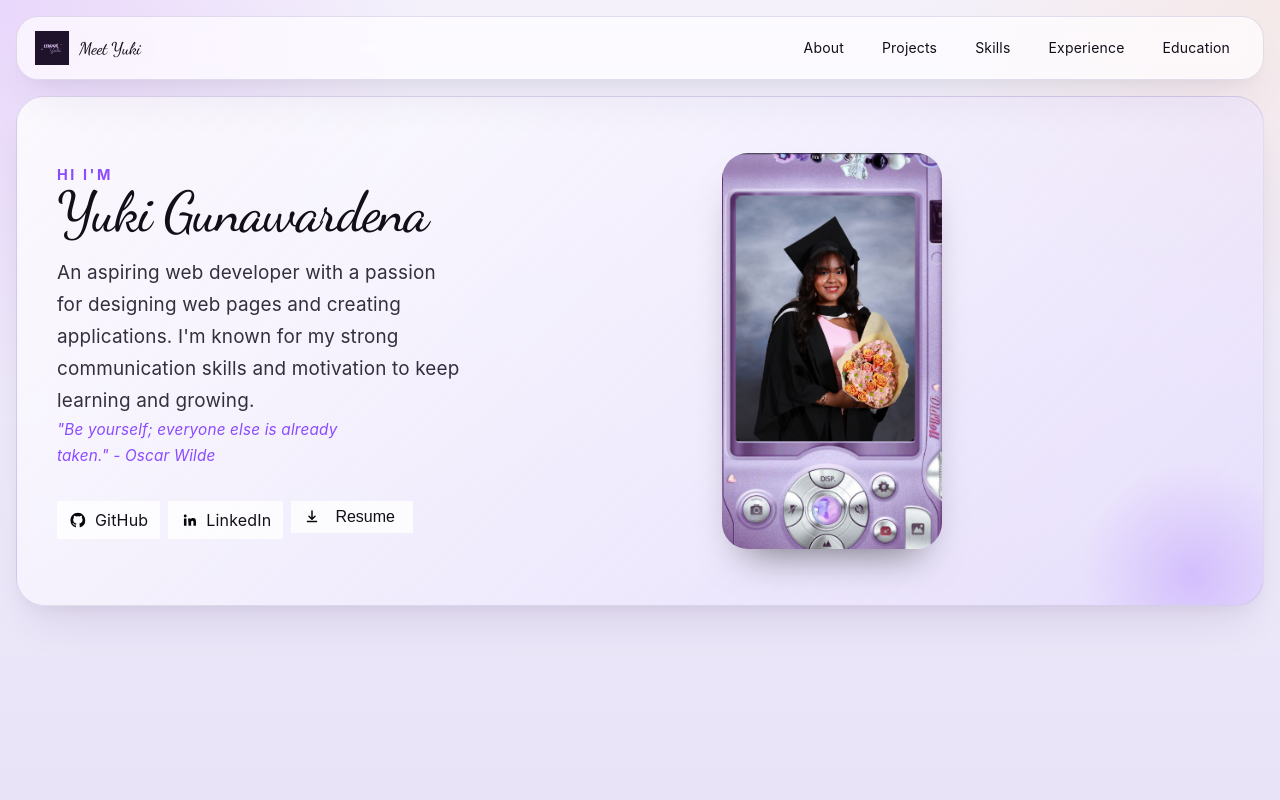
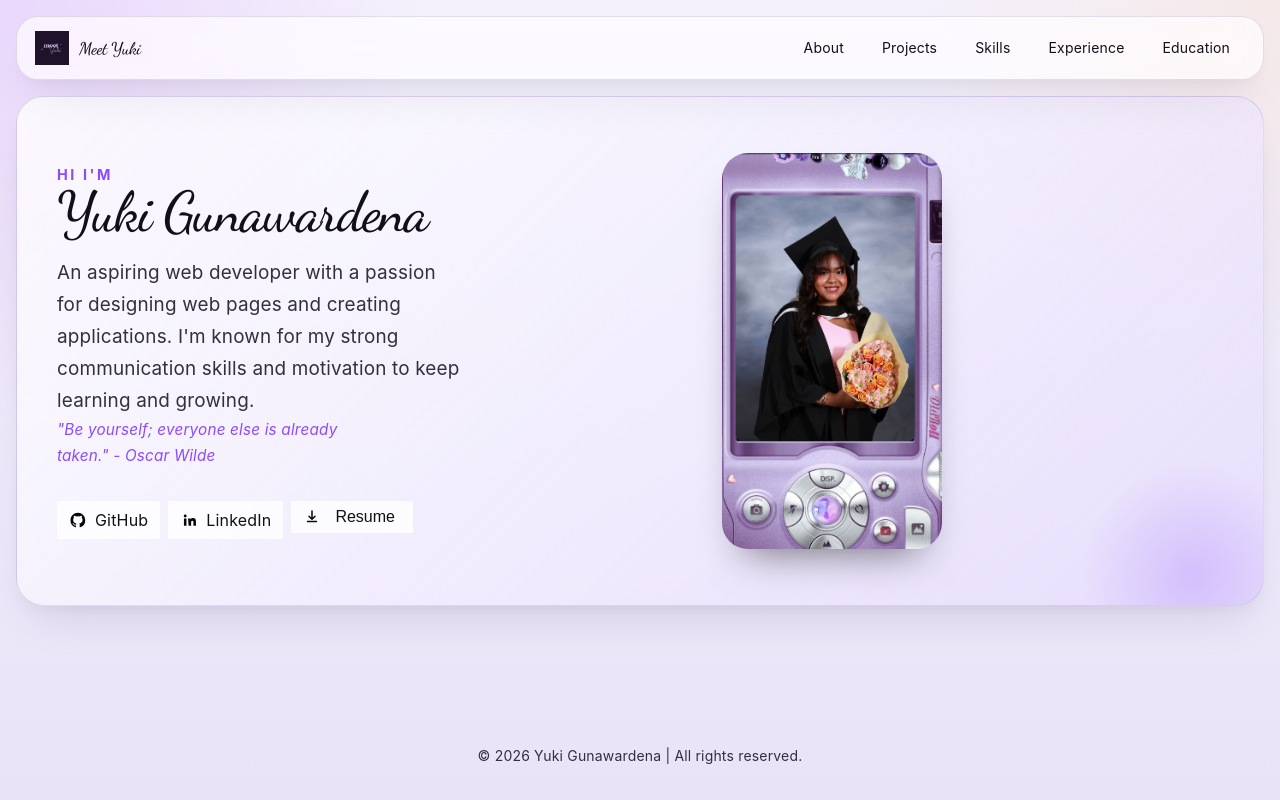
Before and after one commit to YukiHimari/Meet-Yuki-Portfolio, a React (Vite) app: page / in a window 1280 px wide. Built offline with nearby package versions, Linux system fonts and the light colour scheme; a web font is replaced by a local one.

Commit message:
Added Footer section

```diff
--- a/src/App.tsx
+++ b/src/App.tsx
@@ -92,6 +92,10 @@ function App() {
         </div>
       </section>
 
+      <footer className="footer">
+        <p>&copy; 2026 Yuki Gunawardena | All rights reserved.</p>
+      </footer>
+
     </>
   )
 }
--- a/src/index.css
+++ b/src/index.css
@@ -134,3 +134,12 @@ code {
     gap: 12px;
   }
 }
+
+footer {
+  margin-top: auto;
+  position: relative;
+  text-align: center;
+  padding: 16px;
+  font-size: 14px;
+  color: var(--text);
+}
```
